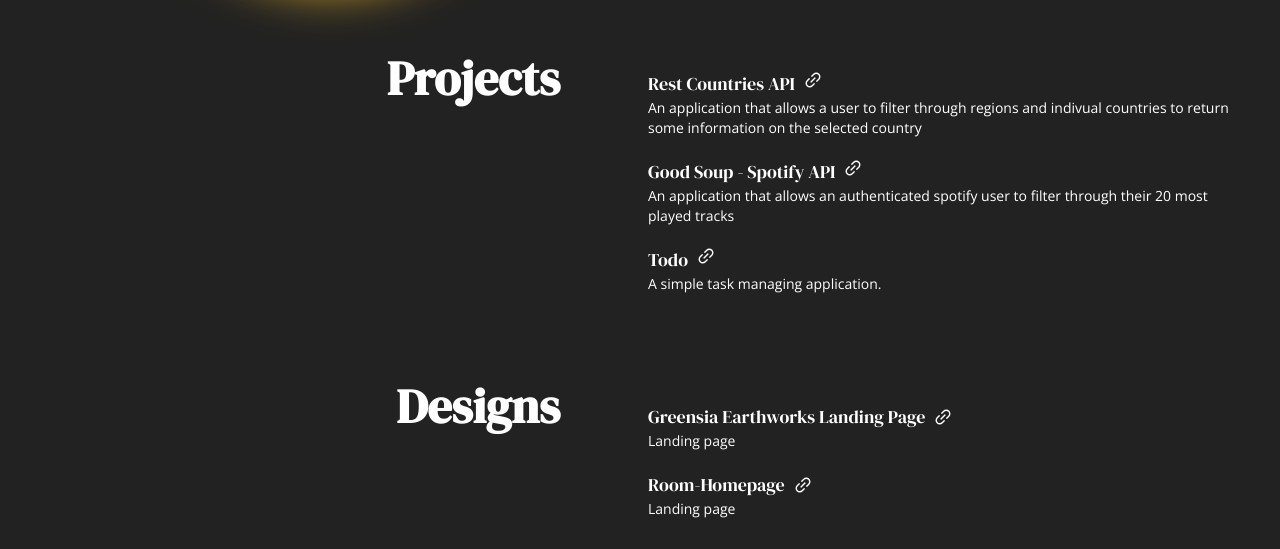
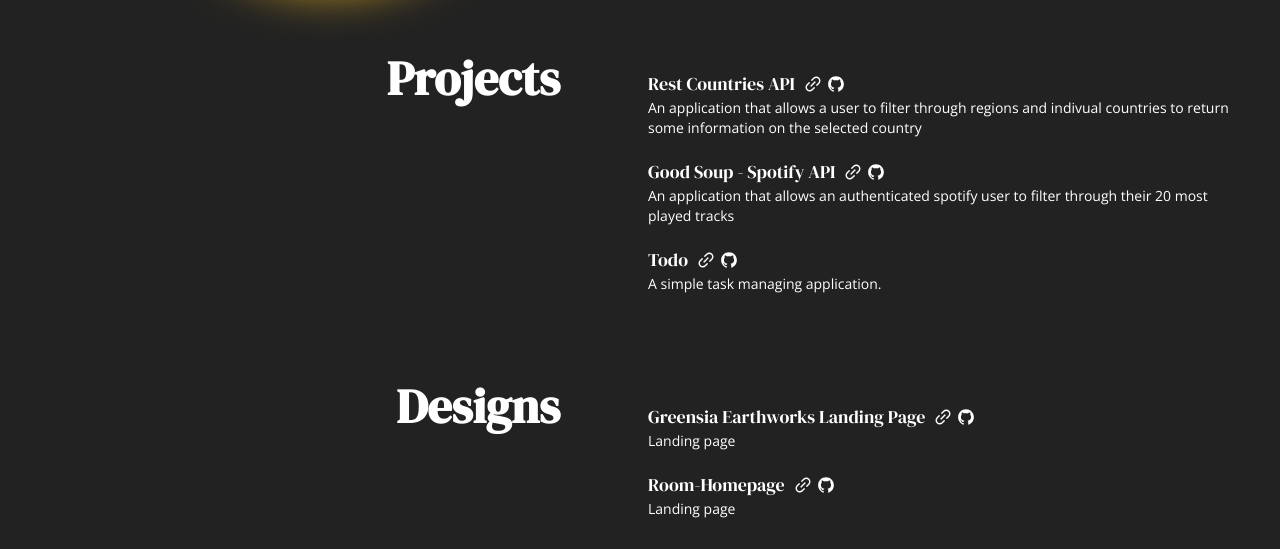
Before and after one commit to jmrc1995/jmrc-portfolio-2022, a Next.js app: page / in a window 1280 px wide. Shown: the part 609-1158 px from the top of the page. Built offline with nearby package versions, Linux system fonts and the light colour scheme; a web font is replaced by a local one.

Commit message:
styled and added github links to all projects

```diff
--- a/components/Projects.js
+++ b/components/Projects.js
@@ -1,5 +1,5 @@
 import React from "react";
-import { AiOutlineLink } from "react-icons/ai";
+import { AiOutlineLink, AiOutlineGithub } from "react-icons/ai";
 import { TbBrandTailwind } from "react-icons/tb";
 import { IoLogoReact } from "react-icons/io";
 
@@ -13,6 +13,7 @@
       projectName: "Rest Countries API",
       desc: "An application that allows a user to filter through regions and indivual countries to return some information on the selected country",
       link: "https://rest-countries-nextjs-zeta.vercel.app/",
+      git: "https://github.com/jmrc1995/Rest-Countries-NEXTJS/tree/main",
     },
 
     {
@@ -20,11 +21,13 @@
       desc: "An application that allows an authenticated spotify user to filter through their 20 most played tracks",
       disc: "User access may be limited, click here for more info",
       link: "https://jmrc1995.github.io/goodsoup/",
+      git: "https://github.com/jmrc1995/goodsoup",
     },
     {
       projectName: "Todo",
       desc: "A simple task managing application.",
       link: "https://jmrc1995.github.io/Todo-App-JMRC/",
+      git: "https://github.com/jmrc1995/Todo-App-JMRC/tree/master",
     },
   ];
 
@@ -33,11 +36,13 @@
       projectName: "Greensia Earthworks Landing Page",
       desc: "Landing page",
       link: "https://jmrc1995.github.io/GEW.plp/",
+      git: "https://github.com/jmrc1995/GEW.plp",
     },
     {
       projectName: "Room-Homepage",
       desc: "Landing page",
       link: "https://jmrc1995.github.io/Room-Homepage-Master/",
+      git: "https://github.com/jmrc1995/Room-Homepage-Master",
     },
   ];
 
@@ -51,9 +56,16 @@
           {" "}
           {projects.map((project) => (
             <li className="mt-5 md:mt-0 " key={project.projectName}>
-              <a href={project.link} className="font-dmserif text-lg flex ">
-                {project.projectName}<AiOutlineLink size={20} className="hover:text-orange ml-2"/>
-              </a>
+              <div className="flex">
+                <a href={project.link} className="font-dmserif text-lg flex items-center">
+                  {project.projectName}
+                  <AiOutlineLink size={20} className="hover:text-orange ml-2" />
+                </a>
+                <a href={project.git} className="font-dmserif text-lg flex items-center ">
+                  <AiOutlineGithub className="hover:text-orange ml-1" />
+                </a>
+              </div>
+
               <p className="font-opensans text-sm"> {project.desc}</p>
             </li>
           ))}
@@ -68,11 +80,19 @@
           {" "}
           {designs.map((design) => (
             <li className="mt-5 md:mt-0" key={design.projectName}>
+              <div className="flex">
+                <a
+                  href={design.link}
+                  className=" font-dmserif text-lg items-center flex"
+                >
+                  {design.projectName}{" "}
+                  <AiOutlineLink size={20} className="hover:text-orange ml-2" />
+                </a>
+                <a href={design.git} className="font-dmserif text-lg flex items-center  ">
+                  <AiOutlineGithub className="hover:text-orange ml-1" />
+                </a>
+              </div>
 
-              <a href={design.link} className=" font-dmserif text-lg flex items-center">
-                {design.projectName} <AiOutlineLink size={20} className="hover:text-orange ml-2"/>
-
-              </a>
               <p className="text-sm font-opensans"> {design.desc}</p>
             </li>
           ))}
```
